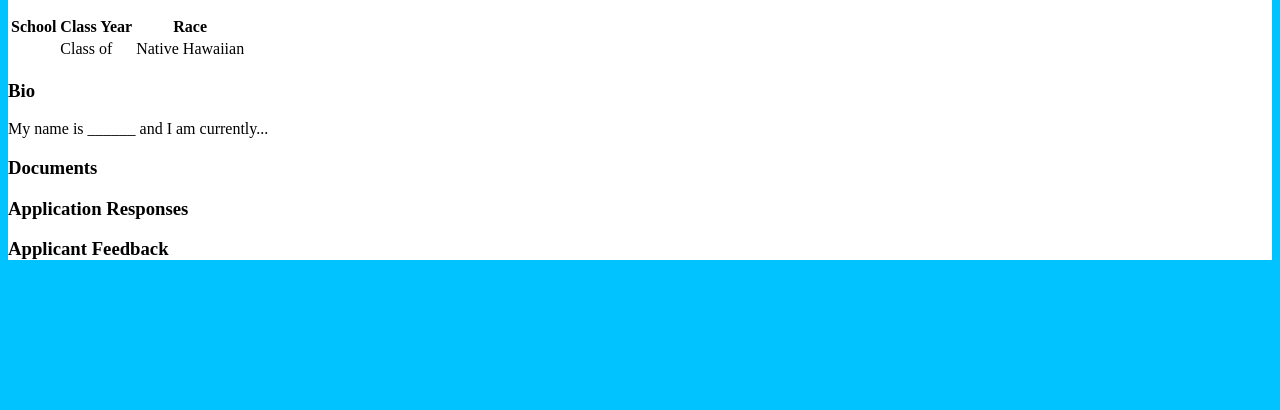
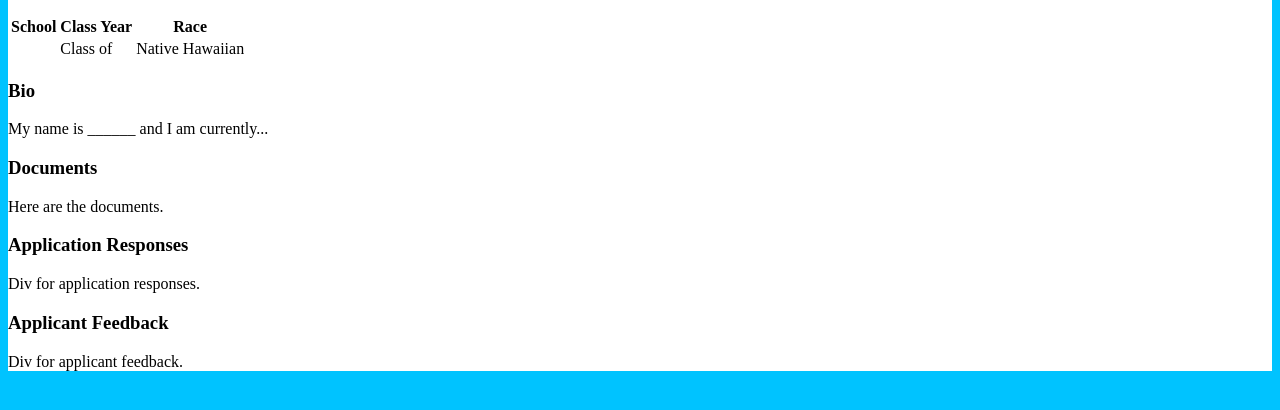
Before and after one commit to kimbotsao/CUclubapps, a Flask app: template templates/applicant.html in a window 1280 px wide. Shown: the part 167-577 px from the top of the page. Run offline with Flask 2, Linux system fonts and the light colour scheme; the template is opened without the code that fills it, so the values that code supplies are empty.

Commit message:
Added divs for the information

```diff
--- a/templates/applicant.html
+++ b/templates/applicant.html
@@ -38,13 +38,21 @@
         <h3>
           Documents
         </h3>
+        <div>
+          Here are the documents.
+        </div>
         <h3>
           Application Responses
         </h3>
+        <div>
+          Div for application responses.
+        </div>
         <h3>
           Applicant Feedback
         </h3>
-
+        <div>
+          Div for applicant feedback.
+        </div>
 
       </div>
 
```
